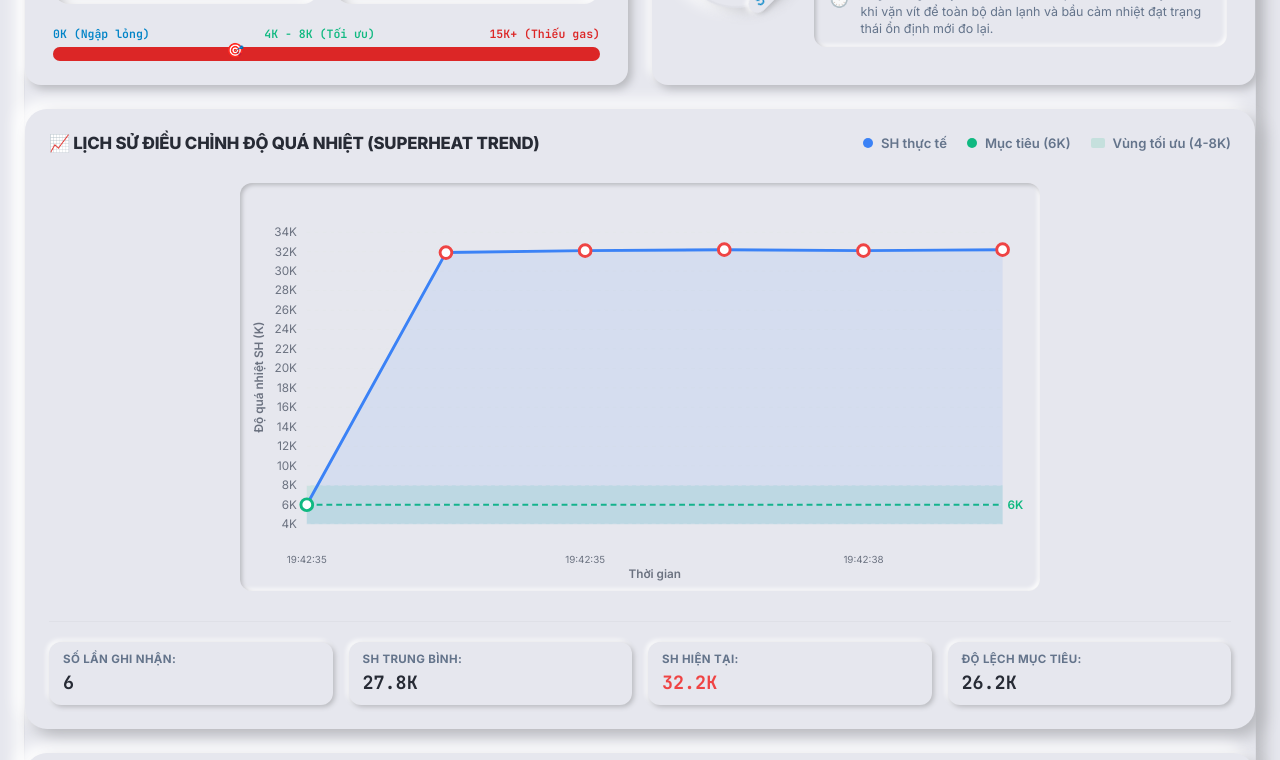
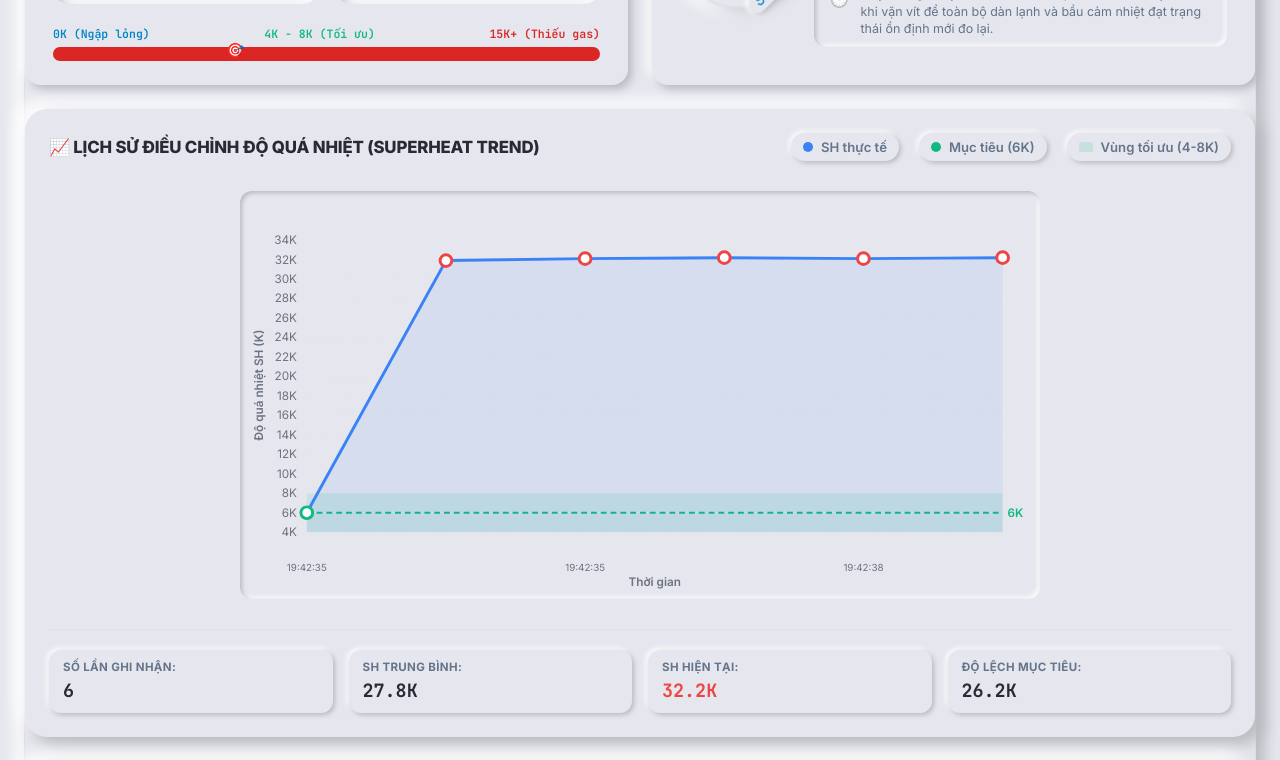
Before and after one commit to thanhtupppp/3cambien, a React (Vite) app: page / in a window 1280 px wide. Shown: the part 1520-2280 px from the top of the page. Built offline with nearby package versions, Linux system fonts and the light colour scheme.

Commit message:
fix(css): preserve pre-refactor TXV legend appearance

```diff
--- a/src/styles/TxvHistoryChart.css
+++ b/src/styles/TxvHistoryChart.css
@@ -39,6 +39,10 @@
   font-size: 0.82rem;
   color: var(--neu-ink-muted);
   font-weight: 600;
+  padding: 6px 12px;
+  border-radius: var(--neu-radius-full);
+  background: var(--neu-surface);
+  box-shadow: var(--neu-shadow-raised-xs);
 }
 
 .legend-dot {
```
